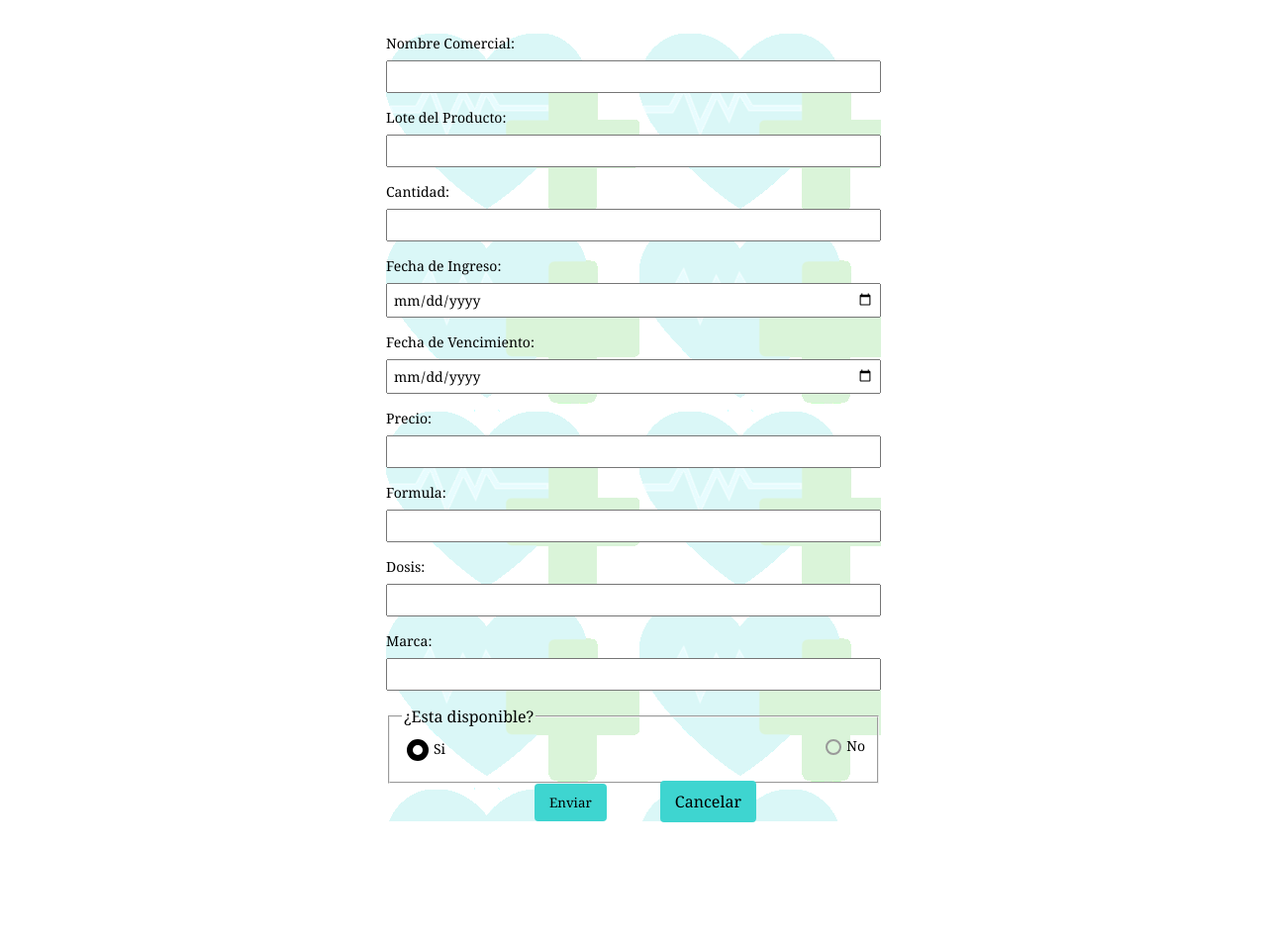
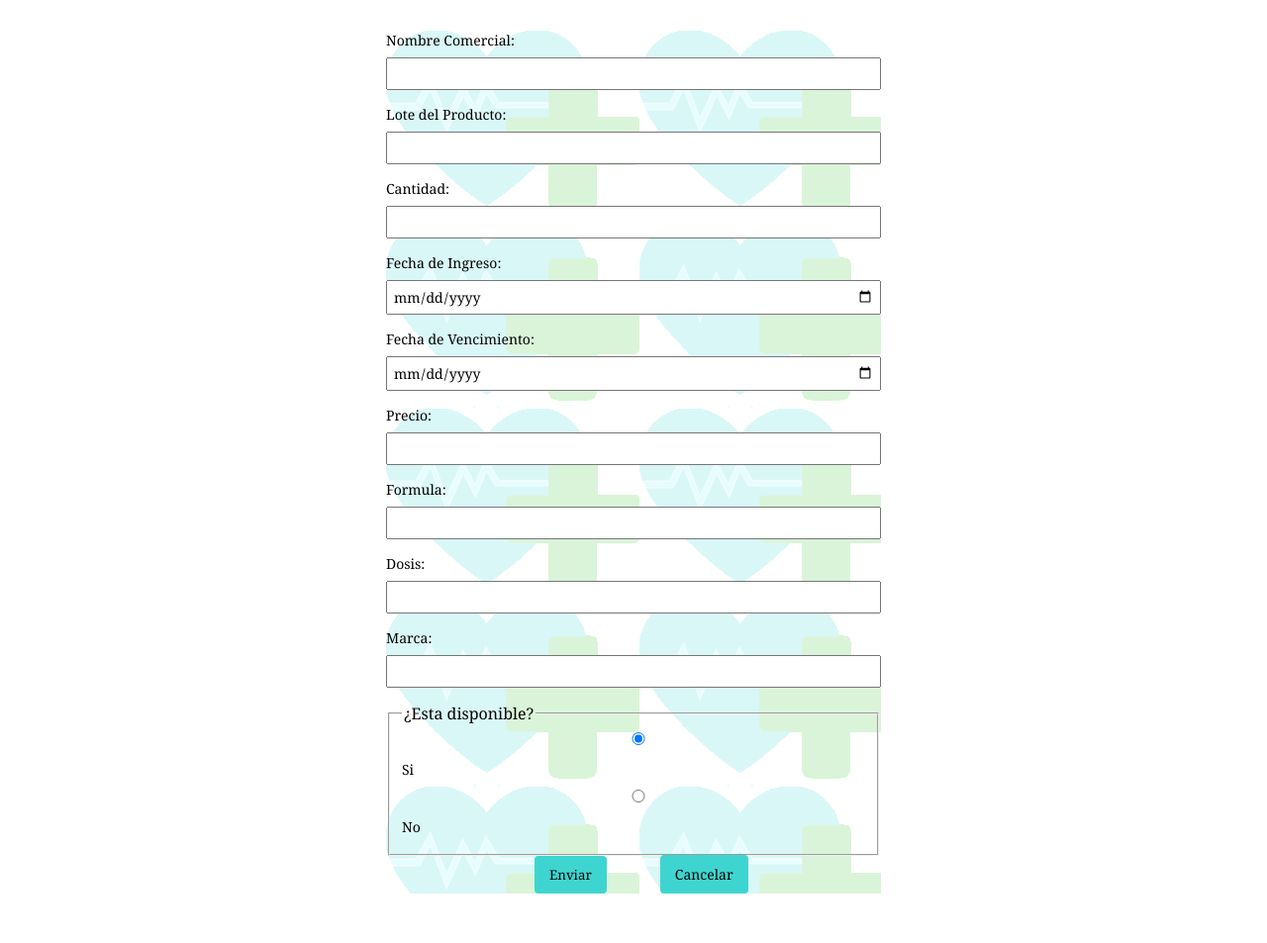
Before and after one commit to JorgeHernandez18/MediStoreFront, a plain HTML site: page src/admin_addProduct.html in a window 1280 px wide. Shown: the part 156-1109 px from the top of the page at 99% size. Before the commit the page ends 1036 px from the top, so only its background shows below. Drawn offline with Linux system fonts and the light colour scheme.

Commit message:
Aplicación de estilos al botón Cancelar y eliminación de los estilos de RadioButton

```diff
--- a/src/assets/styles/admin/admin_styles.css
+++ b/src/assets/styles/admin/admin_styles.css
@@ -49,7 +49,12 @@ input, select{
 button:hover {
     background-color: rgb(61, 201, 66);
 }
-
+.cancel, a{
+    text-decoration: none;
+    color: black;
+    font-size: 14px;
+    font-family: Georgia, 'Times New Roman', Times, serif;
+}
 table {
     border-collapse: collapse;
     width: 100%;
@@ -92,6 +97,7 @@ th:nth-child(3),td:nth-child(3) {
     font-family: Georgia, 'Times New Roman', Times, serif;
     text-decoration: none;
 }
+
 .table-container {
     overflow-y: auto;
     max-height: 200px;
@@ -125,30 +131,3 @@ th:nth-child(3),td:nth-child(3) {
 .active {
     background-color: rgb(61, 201, 66);
 }
-
-.radio-content{
-    display: flex;
-    justify-content: space-between;
-    align-items: flex-start;
-}
-
-.radio{
-    appearance: none;
-    border-radius: 50%;
-    width: 16px;
-    height: 16px;
-    border: 2px solid #999;
-    transition: 0.2s all linear;
-    margin-right: 5px;
-    position: relative;
-    top: 4px;
-}
-
-.radio:checked{
-    border: 6px solid black;
-}
-
-.radio-interno{
-    display: flex;
-    align-items: center;
-}
```
